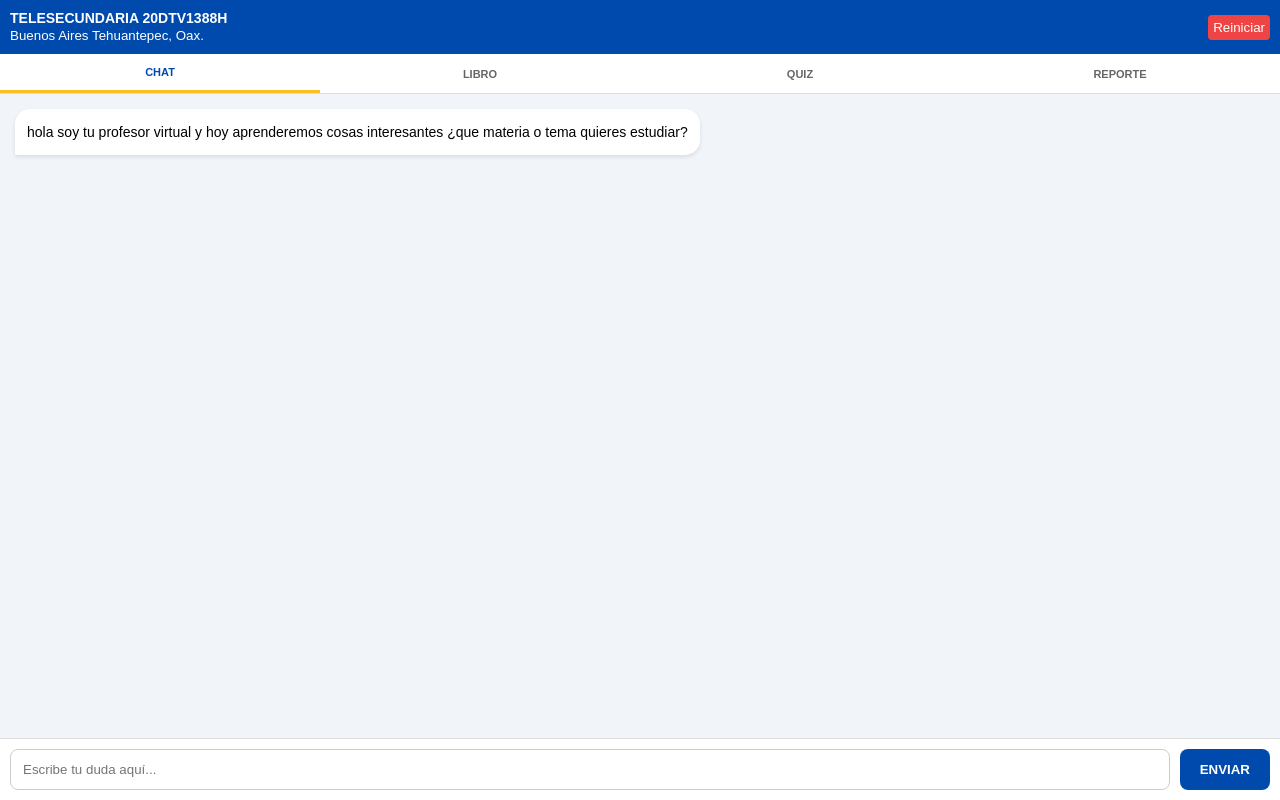
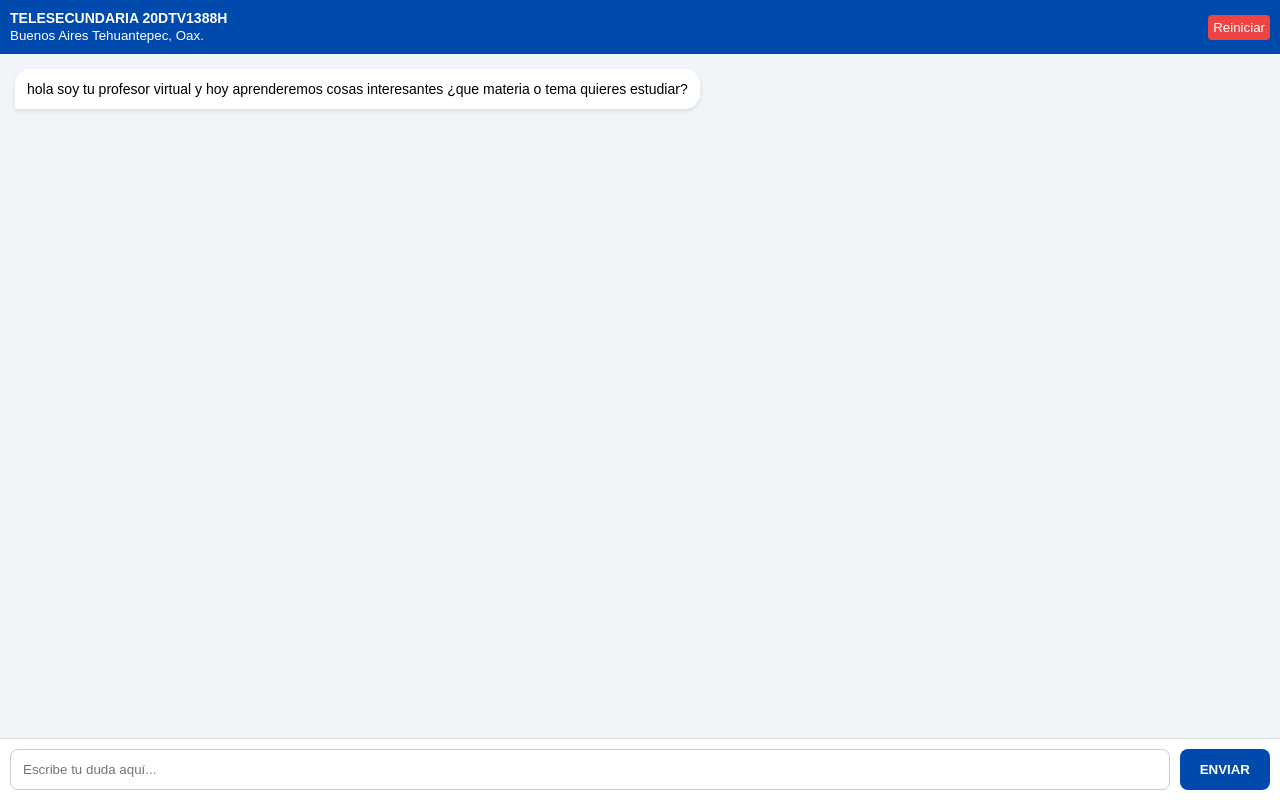
Before and after one commit to rumoruiz-del/tutor-escuela, a plain HTML site: page index.html in a window 1280 px wide. Drawn offline with Linux system fonts and the light colour scheme.

Commit message:
Update index.html

```diff
--- a/index.html
+++ b/index.html
@@ -8,11 +8,8 @@
         body { font-family: sans-serif; background:#f1f5f9; margin:0; display:flex; flex-direction:column; height:100vh; overflow:hidden; }
         #header { background:#004aad; color:white; padding:10px; display:flex; justify-content:space-between; align-items:center; }
         #header h1 { font-size:14px; margin:0; text-transform:uppercase; }
-        #tabs { display:flex; background:white; border-bottom:1px solid #ddd; }
-        .tab { flex:1; padding:12px; border:none; background:none; font-weight:bold; color:#666; cursor:pointer; font-size:11px; }
-        .tab.active { color:#004aad; border-bottom:3px solid #fbbf24; }
         #chat-msgs { flex:1; overflow-y:auto; padding:15px; display:flex; flex-direction:column; gap:10px; }
-        .bt { background:white; padding:12px; border-radius:15px 15px 15px 2px; align-self:flex-start; max-width:85%; box-shadow:0 2px 4px rgba(0,0,0,0.1); font-size:14px; line-height:1.6; }
+        .bt { background:white; padding:12px; border-radius:15px 15px 15px 2px; align-self:flex-start; max-width:85%; box-shadow:0 2px 4px rgba(0,0,0,0.1); font-size:14px; }
         .bu { background:#004aad; color:white; padding:10px; border-radius:15px 15px 2px 15px; align-self:flex-end; max-width:80%; font-size:14px; }
         #inp-area { background:white; padding:10px; display:flex; gap:10px; border-top:1px solid #ddd; }
         #uinput { flex:1; padding:12px; border:1px solid #ccc; border-radius:8px; outline:none; }
@@ -28,13 +25,6 @@
         <button style="background:#ef4444; color:white; border:none; padding:5px; border-radius:4px;" onclick="location.reload()">Reiniciar</button>
     </div>
 
-    <div id="tabs">
-        <button class="tab active">CHAT</button>
-        <button class="tab">LIBRO</button>
-        <button class="tab">QUIZ</button>
-        <button class="tab">REPORTE</button>
-    </div>
-
     <div id="chat-msgs">
         <div class="bt">hola soy tu profesor virtual y hoy aprenderemos cosas interesantes ¿que materia o tema quieres estudiar?</div>
     </div>
@@ -45,7 +35,7 @@
     </div>
 
     <script>
-        const API_KEY = "AIzaSyC_S2uaSAiulXCaEnoBbUHc1-CrgcumQg4"; // <--- PEGA TU LLAVE DE GEMINI AQUÍ
+        const API_KEY = "AIzaSyC_S2uaSAiulXCaEnoBbUHc1-CrgcumQg4";
 
         async function enviar() {
             const input = document.getElementById('uinput');
@@ -61,7 +51,7 @@
                     method: "POST",
                     headers: { "Content-Type": "application/json" },
                     body: JSON.stringify({
-                        contents: [{ parts: [{ text: `Eres un maestro de Telesecundaria. Responde de forma EXTENSA, en párrafos largos y SIN listas numeradas (1, 2, 3). No uses asteriscos ni negritas raras. Tema: ${m}` }] }]
+                        contents: [{ parts: [{ text: `Eres un maestro de Telesecundaria. Responde de forma EXTENSA, en párrafos largos y SIN listas numeradas. Tema: ${m}` }] }]
                     })
                 });
                 const data = await res.json();
@@ -69,7 +59,7 @@
                 msgs.innerHTML += `<div class="bt">${txt}</div>`;
                 msgs.scrollTop = msgs.scrollHeight;
             } catch (e) {
-                msgs.innerHTML += `<div class="bt">Error de conexión. Maestro, revise su API Key en el código.</div>`;
+                msgs.innerHTML += `<div class="bt">Error de conexión. Intenta de nuevo.</div>`;
             }
         }
     </script>
```
